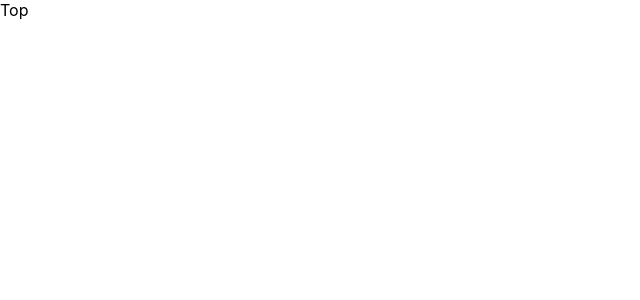
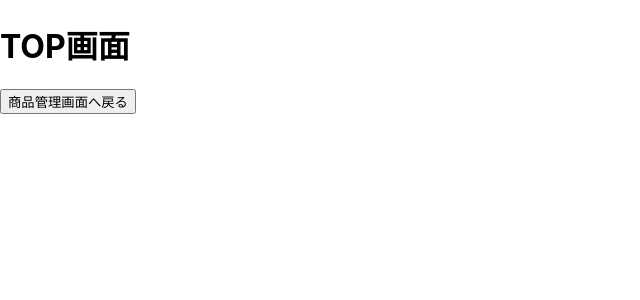
Before and after one commit to furu0202/StockManagementApp, a React (Create React App) app: page /TOP in a window 1280 px wide. Shown: the top 300 px of the page, without its empty margins (0-640 px from the left). Built offline with nearby package versions, Linux system fonts and the light colour scheme.

Commit message:
button onClick追加

```diff
--- a/src/components/Top.jsx
+++ b/src/components/Top.jsx
@@ -3,7 +3,12 @@ import { useNavigate } from 'react-router-dom';
 
 const Top = () => {
   const navigate = useNavigate();
-  return <div>Top</div>;
+  return (
+    <div>
+      <h1>TOP画面</h1>
+      <button onClick={() => navigate('/Home/')}>商品管理画面へ戻る</button>
+    </div>
+  );
 };
 
 export default Top;
```
